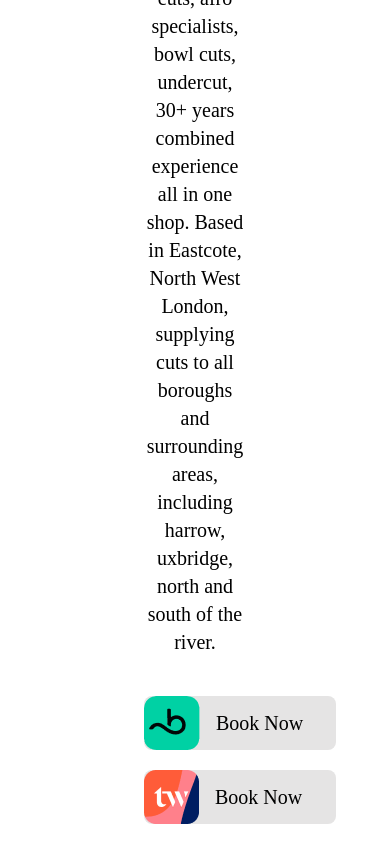
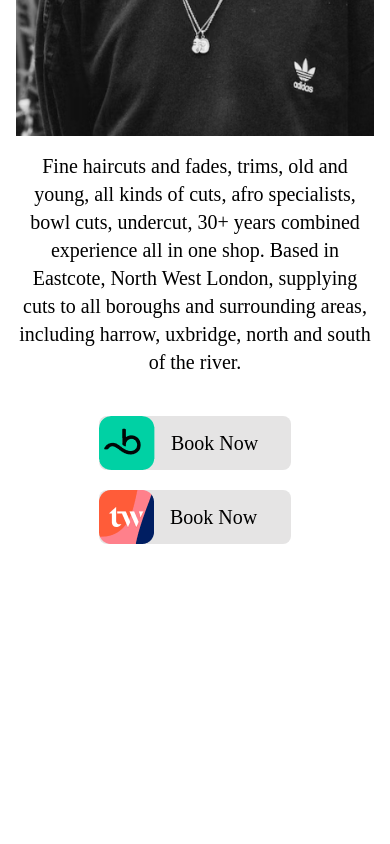
Before and after one commit to rdtungul/testing-razorvibe, a plain HTML site: page index.html in a window 390 px wide. Shown: the part 968-1812 px from the top of the page. After the commit the page ends 1532 px from the top, so only its background shows below. Drawn offline with nearby package versions, Linux system fonts and the light colour scheme; a web font is replaced by a local one.

Commit message:
editing mobile version

```diff
--- a/index.html
+++ b/index.html
@@ -12,6 +12,8 @@
     <!-- Tailwind CSS -->
     <link href="https://unpkg.com/tailwindcss@^2/dist/tailwind.min.css" rel="stylesheet">
     <script src="https://cdn.tailwindcss.com"></script>
+    <!-- Link Swiper's CSS -->
+    <link rel="stylesheet" href="https://cdn.jsdelivr.net/npm/swiper@10/swiper-bundle.min.css" />
 
 </head>
 
@@ -41,7 +43,7 @@
             </div>
 
 
-            <div class="hero-img-right px-32 w-full mt-20">
+            <div class="hero-img-right lg:px-32 w-full mt-20">
                 <img src="./img/hero-right.jpg" class="w-full mt-20" alt="hero image right">
 
                 <p class="mt-4">Fine haircuts and fades, trims, old and young, all kinds of cuts, afro
@@ -68,6 +70,7 @@
 
     <!-- external js -->
     <script type="module" src="./js/index.js"></script>
+
 </body>
 
 </html>
```
